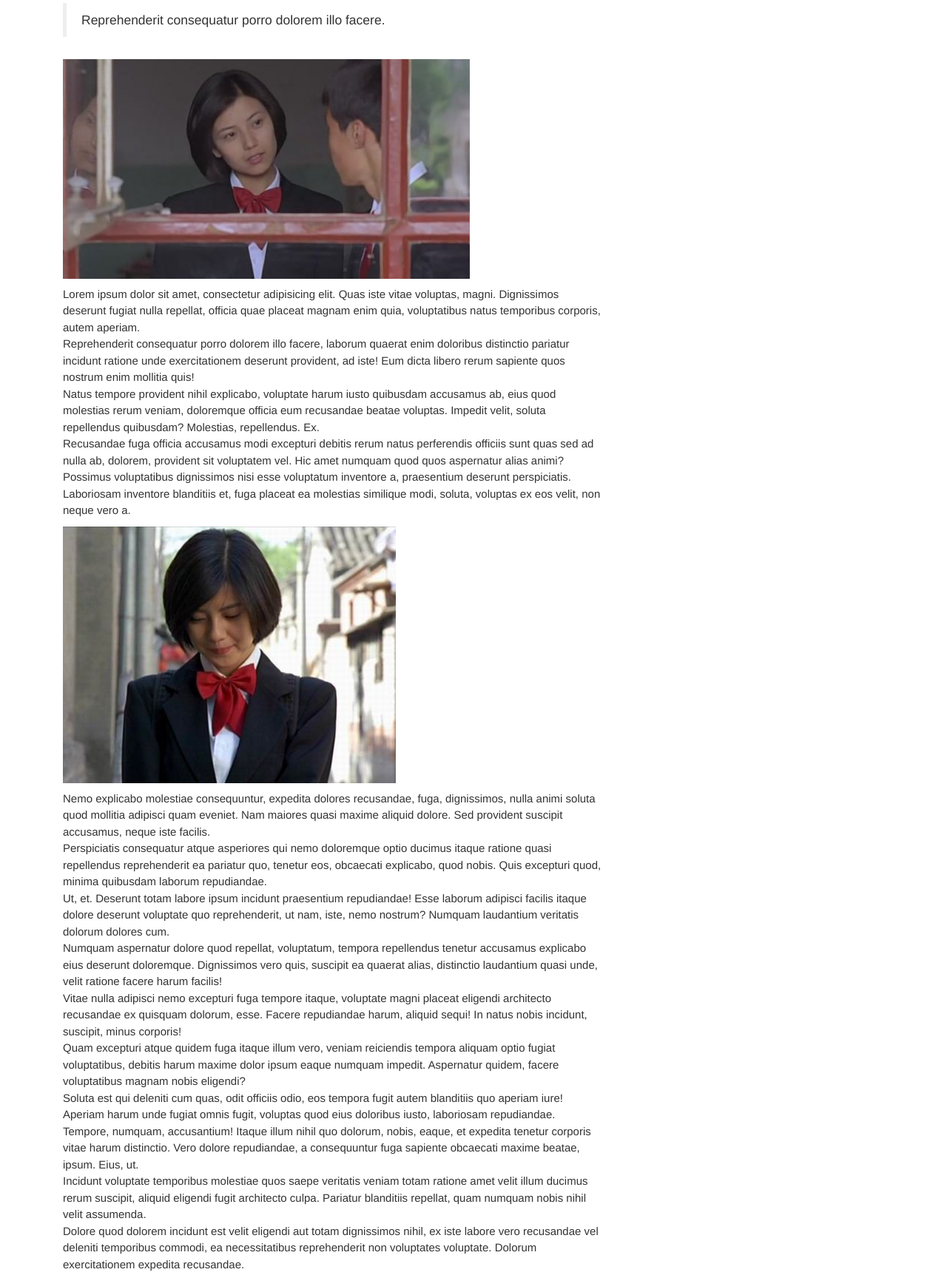
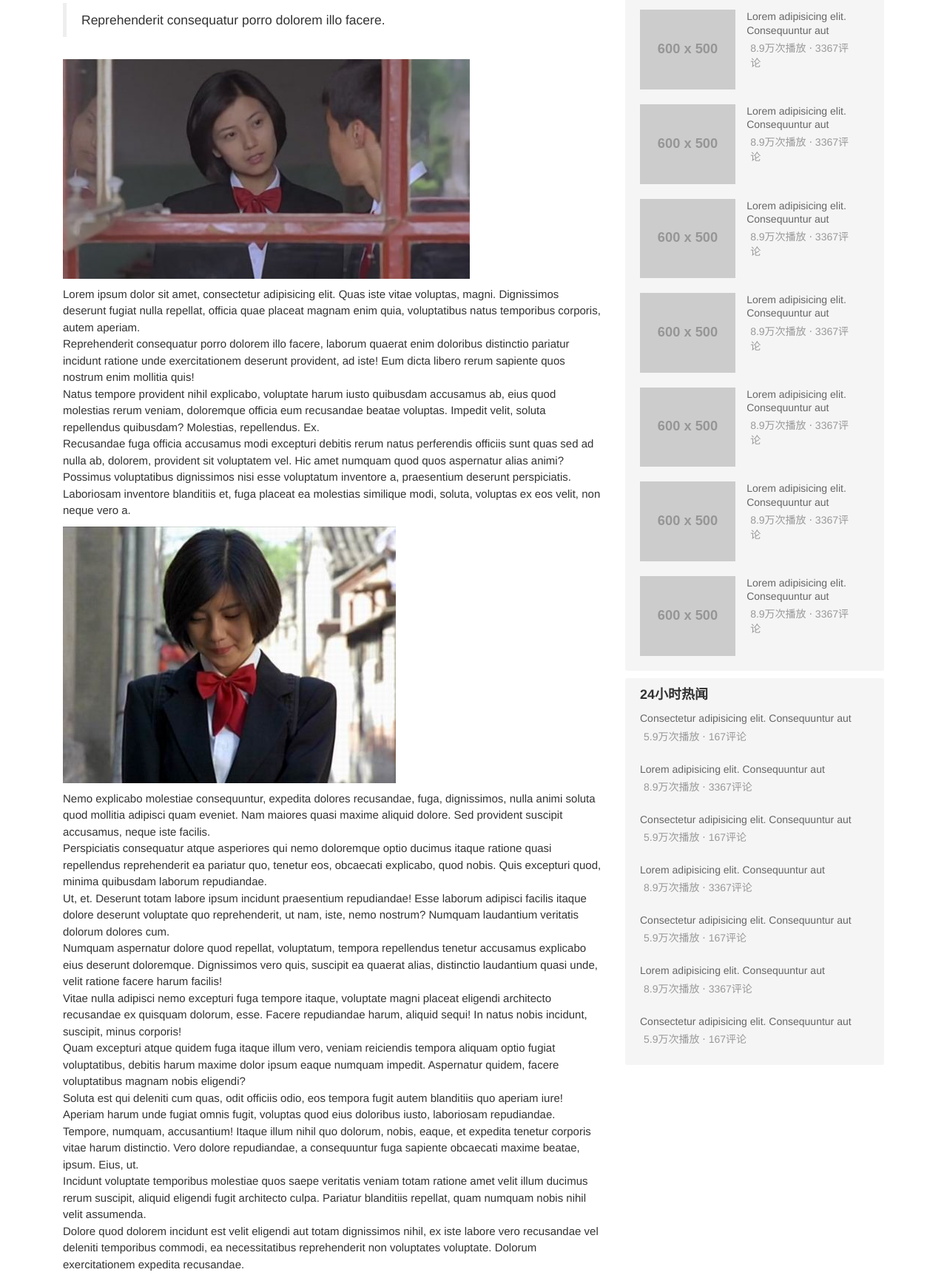
Before and after one commit to CorleoneZzz/news-website, a plain HTML site: page news.html in a window 1280 px wide. Shown: the part 232-1956 px from the top of the page at 74% size. Drawn offline with Linux system fonts and the light colour scheme; placeholder pictures from the web are drawn by us.

Commit message:
新闻详情页提交

```diff
--- a/css/news.css
+++ b/css/news.css
@@ -25,3 +25,50 @@
     margin-top: 10px;
     margin-bottom: 10px;
 }
+
+.side-bar-well {
+    padding: 10px;
+    background: #f5f5f5;
+    margin-bottom: 10px;
+    border-radius: 3px;
+}
+
+.side-bar-well-title {
+    font-size: 18px;
+}
+
+.news-item {
+    display: block;
+    color: #666;
+}
+
+.news-item img {
+    display: block;
+    max-width: 100%;
+}
+
+.no-padding-h {
+    padding-right: 0;
+    padding-left: 0;
+}
+
+.side-bar-well > * {
+    padding: 10px;
+}
+
+.news-item:hover {
+    text-decoration: none;
+    background: rgba(0, 0, 0, .03);
+}
+
+.news-info {
+    color: #999;
+    padding: 5px;
+}
+
+.footer {
+    margin-top: 20px;
+    padding: 30px 0;
+    color: #999;
+    text-align: center;
+}
--- a/news.html
+++ b/news.html
@@ -104,75 +104,153 @@
                 recusandae vel deleniti temporibus commodi, ea necessitatibus reprehenderit non voluptates voluptate.
                 Dolorum exercitationem expedita recusandae.
             </div>
-            <img src="img/2-4.jpg" alt="">
-            <div>Fugiat dicta vel reprehenderit, doloribus officiis cum, consectetur eum ea et fuga? Labore et provident
-                corporis voluptas, error quidem consequatur incidunt tempora velit a distinctio consequuntur nam
-                suscipit, sequi possimus!
         </div>
-            <div>Accusamus voluptas, tenetur possimus inventore aperiam sapiente dolorum, qui quos ex maxime illo, rem
-                nesciunt non, impedit deserunt ab dolorem? Veritatis tempore hic, quod necessitatibus dolore omnis
-                dolorum tempora ullam.
     </div>
-            <div>Exercitationem aperiam, doloremque sint qui. Omnis porro magni accusantium suscipit, ullam nemo, eos
-                laboriosam repellat quasi molestias quisquam quibusdam? Dolorum architecto facilis blanditiis
-                praesentium quas repudiandae tempore expedita deserunt molestias!
+    <div class="col-md-4">
+        <div class="side-bar-well">
+            <strong class="side-bar-well-title">
+                相关推荐
+            </strong>
+            <a href="#" class="news-item clearfix">
+                  <span class="col-xs-5 no-padding-h">
+                    <img src="https://dummyimage.com/600x500/ddd/999" alt="">
+                  </span>
+                <span class="col-xs-7">
+                    <div class="news-title">Lorem adipisicing elit. Consequuntur aut </div>
+                    <div class="news-info">
+                        8.9万次播放  ⋅ 3367评论
                     </div>
-            <div>Possimus blanditiis ea autem laboriosam, ipsa praesentium ab asperiores nostrum veniam placeat illo.
-                Expedita nihil quod ipsam animi officiis, saepe, laudantium tempora veritatis cumque quasi sunt
-                repudiandae ipsa earum est!
+                   </span>
+            </a>
+            <a href="#" class="news-item clearfix">
+                  <span class="col-xs-5 no-padding-h">
+                    <img src="https://dummyimage.com/600x500/ddd/999" alt="">
+                  </span>
+                <span class="col-xs-7">
+                    <div class="news-title">Lorem adipisicing elit. Consequuntur aut </div>
+                    <div class="news-info">
+                        8.9万次播放  ⋅ 3367评论
                     </div>
-            <div>Quisquam tempore quis ea ducimus illum, cum expedita reprehenderit. Nemo commodi officia deleniti aut,
-                nesciunt suscipit pariatur nam est neque facere optio labore iure aliquam minus ad eveniet perferendis
-                quo.
+                   </span>
+            </a>
+            <a href="#" class="news-item clearfix">
+                  <span class="col-xs-5 no-padding-h">
+                    <img src="https://dummyimage.com/600x500/ddd/999" alt="">
+                  </span>
+                <span class="col-xs-7">
+                    <div class="news-title">Lorem adipisicing elit. Consequuntur aut </div>
+                    <div class="news-info">
+                        8.9万次播放  ⋅ 3367评论
                     </div>
-            <div>Veniam alias eius culpa ad, velit aliquid eveniet reiciendis, quam voluptate corporis. Ipsam ab
-                perferendis nihil harum modi reprehenderit, officia, aliquam, quasi temporibus, deserunt adipisci
-                dolorem nobis eum velit hic.
+                   </span>
+            </a>
+            <a href="#" class="news-item clearfix">
+                  <span class="col-xs-5 no-padding-h">
+                    <img src="https://dummyimage.com/600x500/ddd/999" alt="">
+                  </span>
+                <span class="col-xs-7">
+                    <div class="news-title">Lorem adipisicing elit. Consequuntur aut </div>
+                    <div class="news-info">
+                        8.9万次播放  ⋅ 3367评论
                     </div>
-            <div>Commodi dolorem dolor, nesciunt, molestiae consequuntur consectetur perspiciatis, quasi ullam expedita
-                perferendis eum vel obcaecati maxime magni quis magnam hic incidunt. Cupiditate neque corrupti nostrum
-                id, illum odio officiis sed?
+                   </span>
+            </a>
+            <a href="#" class="news-item clearfix">
+                  <span class="col-xs-5 no-padding-h">
+                    <img src="https://dummyimage.com/600x500/ddd/999" alt="">
+                  </span>
+                <span class="col-xs-7">
+                    <div class="news-title">Lorem adipisicing elit. Consequuntur aut </div>
+                    <div class="news-info">
+                        8.9万次播放  ⋅ 3367评论
                     </div>
-            <div>Facilis mollitia dolore quis magnam distinctio voluptas doloremque, numquam quisquam aliquid,
-                voluptate. Exercitationem asperiores ipsam amet, omnis, obcaecati ipsum, qui reiciendis beatae quidem
-                vitae porro? Vel sint repellat eum assumenda.
+                   </span>
+            </a>
+            <a href="#" class="news-item clearfix">
+                  <span class="col-xs-5 no-padding-h">
+                    <img src="https://dummyimage.com/600x500/ddd/999" alt="">
+                  </span>
+                <span class="col-xs-7">
+                    <div class="news-title">Lorem adipisicing elit. Consequuntur aut </div>
+                    <div class="news-info">
+                        8.9万次播放  ⋅ 3367评论
                     </div>
-            <div>Vel labore iste non quis vero delectus eveniet eligendi ex praesentium aliquam quidem alias voluptatum
-                nemo, odit placeat in, voluptatem quae dolore necessitatibus accusantium ullam molestiae earum beatae
-                provident. Vel.
+                   </span>
+            </a>
+            <a href="#" class="news-item clearfix">
+                  <span class="col-xs-5 no-padding-h">
+                    <img src="https://dummyimage.com/600x500/ddd/999" alt="">
+                  </span>
+                <span class="col-xs-7">
+                    <div class="news-title">Lorem adipisicing elit. Consequuntur aut </div>
+                    <div class="news-info">
+                        8.9万次播放  ⋅ 3367评论
                     </div>
-            <div>Pariatur vel laboriosam unde. In, fugit, quam! Maxime commodi facere rerum exercitationem harum cum
-                assumenda, sint quis similique, aspernatur ea, modi odit repellat eligendi. Accusantium ea, eos et
-                mollitia labore.
+                   </span>
+            </a>
+            <a href="#" class="news-item clearfix">
+                  <span class="col-xs-5 no-padding-h">
+                    <img src="https://dummyimage.com/600x500/ddd/999" alt="">
+                  </span>
+                <span class="col-xs-7">
+                    <div class="news-title">Lorem adipisicing elit. Consequuntur aut </div>
+                    <div class="news-info">
+                        8.9万次播放  ⋅ 3367评论
                     </div>
-            <div>Eos dolore maiores ut enim cupiditate vero, facilis ab autem voluptas incidunt, maxime illum magnam
-                saepe expedita, aliquid deserunt odio est dolor pariatur nesciunt repellat officiis? Illo, esse incidunt
-                aut.
+                   </span>
+            </a>
         </div>
-            <div>Assumenda, ipsam! Quam inventore nesciunt pariatur, doloremque veniam provident sed non quos incidunt
-                possimus repellat accusamus vitae harum consectetur ea officiis facere perferendis sint? Ab ea,
-                reprehenderit eaque possimus magni.
+        <div class="side-bar-well">
+            <strong class="side-bar-well-title">
+                24小时热闻
+            </strong>
+            <a href="#" class="news-item">
+                <div class="news-title">Consectetur adipisicing elit. Consequuntur aut</div>
+                <div class="news-info">
+                    5.9万次播放 ⋅ 167评论
                 </div>
-            <img src="img/2-3.jpg" alt="">
-            <div>Explicabo unde facilis soluta incidunt nisi dolores officia animi quis repellendus quod doloribus,
-                pariatur rerum labore, veritatis adipisci. Quia excepturi repellat est minus, quae velit ipsum et
-                facilis sequi aliquam!
+            </a>
+            <a href="#" class="news-item">
+                <div class="news-title">Lorem adipisicing elit. Consequuntur aut</div>
+                <div class="news-info">
+                    8.9万次播放 ⋅ 3367评论
                 </div>
-            <div>Repudiandae explicabo, officia quae at dolorem quis quam impedit recusandae repellat amet inventore
-                reprehenderit eum aperiam non tempora enim dolor molestias, atque. Rem ea aliquam aspernatur, at
-                corporis! Quos, sed?
+            </a>
+            <a href="#" class="news-item">
+                <div class="news-title">Consectetur adipisicing elit. Consequuntur aut</div>
+                <div class="news-info">
+                    5.9万次播放 ⋅ 167评论
                 </div>
-            <div>Quidem quis earum ipsum similique et tempore tempora nesciunt voluptatem voluptas molestias, eos fugiat
-                ipsam. Praesentium veniam ullam officia unde qui fugit? Quos, qui. Sint incidunt omnis voluptatem, ad
-                neque.
+            </a>
+            <a href="#" class="news-item">
+                <div class="news-title">Lorem adipisicing elit. Consequuntur aut</div>
+                <div class="news-info">
+                    8.9万次播放 ⋅ 3367评论
+                </div>
+            </a>
+            <a href="#" class="news-item">
+                <div class="news-title">Consectetur adipisicing elit. Consequuntur aut</div>
+                <div class="news-info">
+                    5.9万次播放 ⋅ 167评论
+                </div>
+            </a>
+            <a href="#" class="news-item">
+                <div class="news-title">Lorem adipisicing elit. Consequuntur aut</div>
+                <div class="news-info">
+                    8.9万次播放 ⋅ 3367评论
+                </div>
+            </a>
+            <a href="#" class="news-item">
+                <div class="news-title">Consectetur adipisicing elit. Consequuntur aut</div>
+                <div class="news-info">
+                    5.9万次播放 ⋅ 167评论
+                </div>
+            </a>
         </div>
     </div>
 </div>
-</div>
-</div>
-<div class="col-md-4">
-
-</div>
+<div class="footer">
+    © 2017 拴蛋头条 中国互联网举报中心京ICP证1401号京ICP备125439号-3京公网安备
 </div>
 </body>
 </html>
```
Lines whose indentation alone changed are shown as unchanged.
